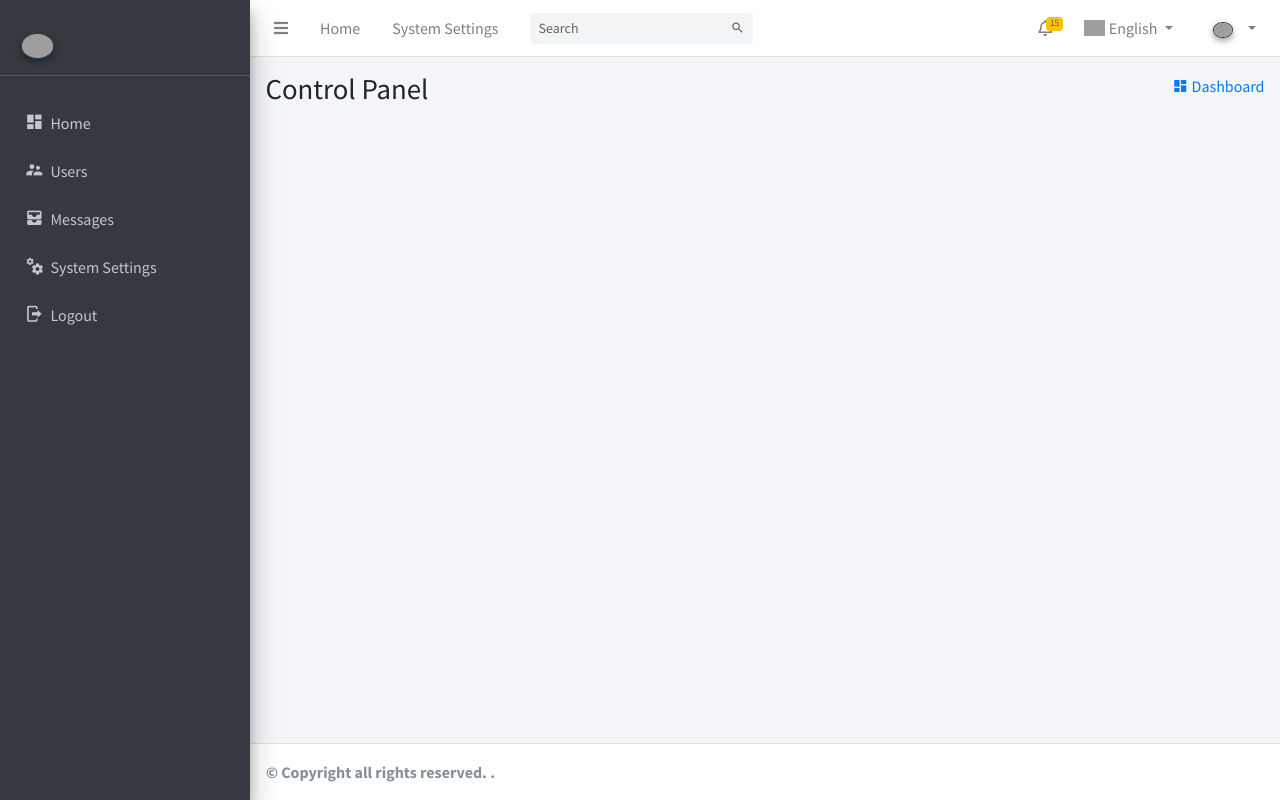
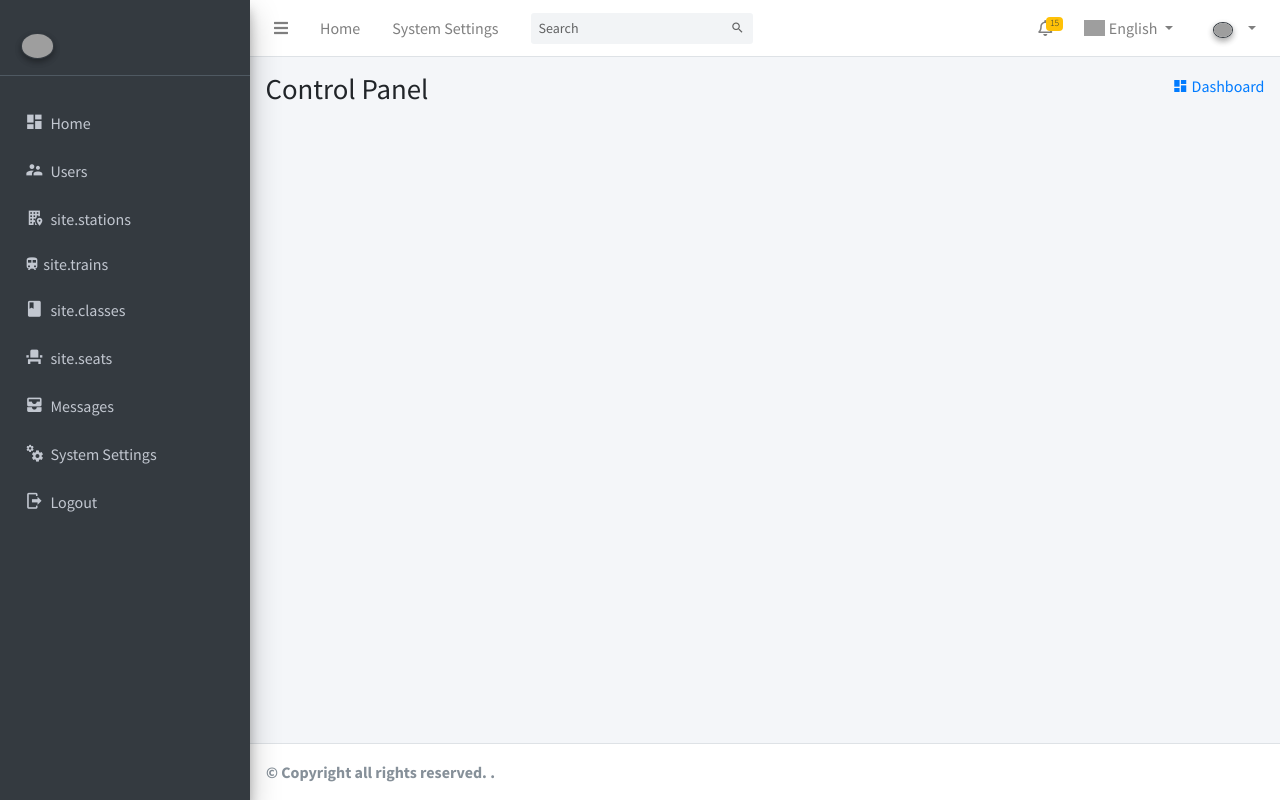
Before and after one commit to idiab1/railway_reservation_tickets_system, a Laravel app: template resources/views/admin/adminHome.blade.php in a window 1280 px wide. Run offline with Laravel 8, Linux system fonts and the light colour scheme; the template is opened without the code that fills it, so the values that code supplies are empty; settings files or empty folders that the repository lacks are supplied; some libraries are stand-ins or nearby versions; grey boxes are pictures that could not be loaded.

Commit message:
create four links in sidebar for station, trains, classes, and seats

```diff
--- a/resources/views/admin/include/sidebar.blade.php
+++ b/resources/views/admin/include/sidebar.blade.php
@@ -68,6 +68,38 @@
                     </a>
                 </li>
 
+                <!-- Stations -->
+                <li class="nav-item">
+                    <a class="nav-link" href="#">
+                        <i class="mdi mdi-office-building-marker nav-icon" aria-hidden="true"></i>
+                        <p>{{ trans('site.stations') }}</p>
+                    </a>
+                </li>
+
+                <!-- Trains -->
+                <li class="nav-item">
+                    <a class="nav-link" href="">
+                        <i class="mdi mdi-train" aria-hidden="true"></i>
+                        <p>{{ trans('site.trains') }}</p>
+                    </a>
+                </li>
+
+                <!-- Classes / Types -->
+                <li class="nav-item">
+                    <a class="nav-link" href="">
+                        <i class="mdi mdi-book-variant nav-icon" aria-hidden="true"></i>
+                        <p>{{ trans('site.classes') }}</p>
+                    </a>
+                </li>
+
+                <!-- Seats -->
+                <li class="nav-item">
+                    <a class="nav-link" href="">
+                        <i class="mdi mdi-seat nav-icon" aria-hidden="true"></i>
+                        <p>{{ trans('site.seats') }}</p>
+                    </a>
+                </li>
+
                 <!-- Messages -->
                 <li class="nav-item">
                     <a class="nav-link" href="{{route('contact.index')}}">
```
